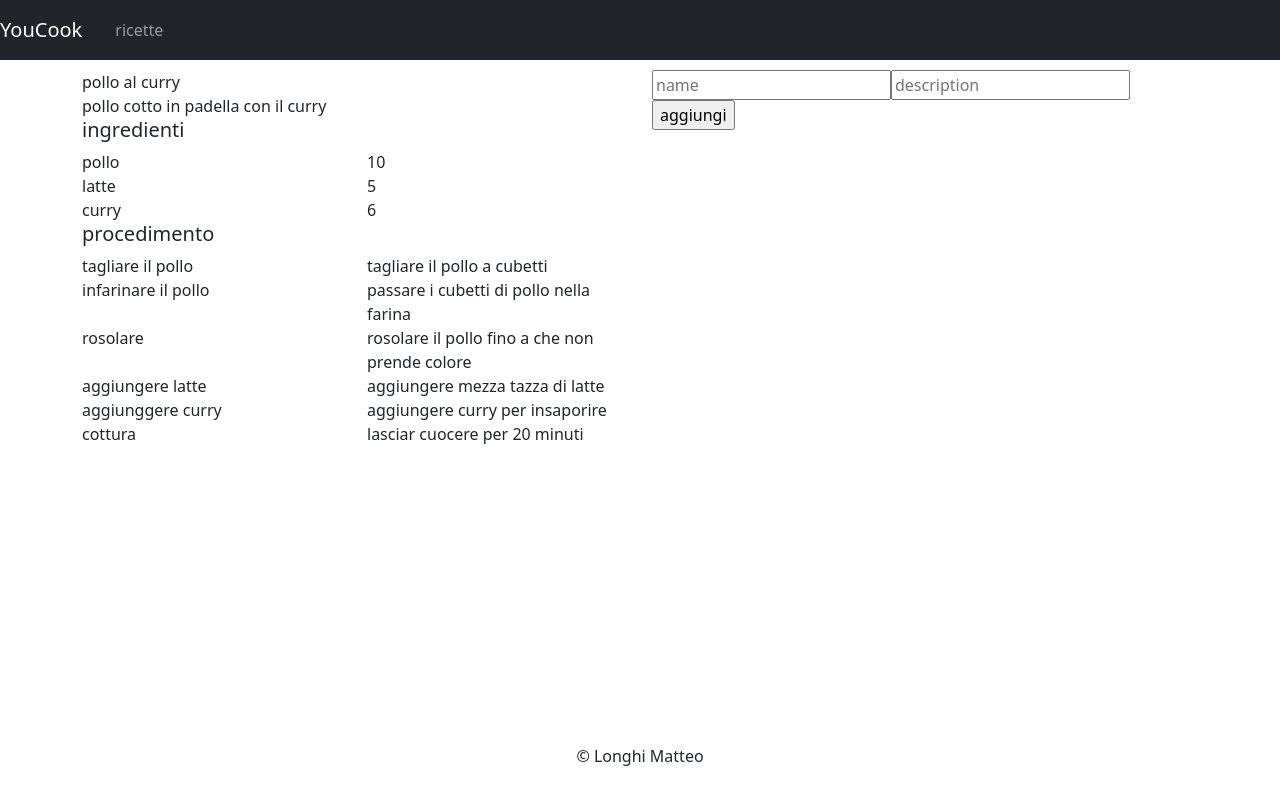
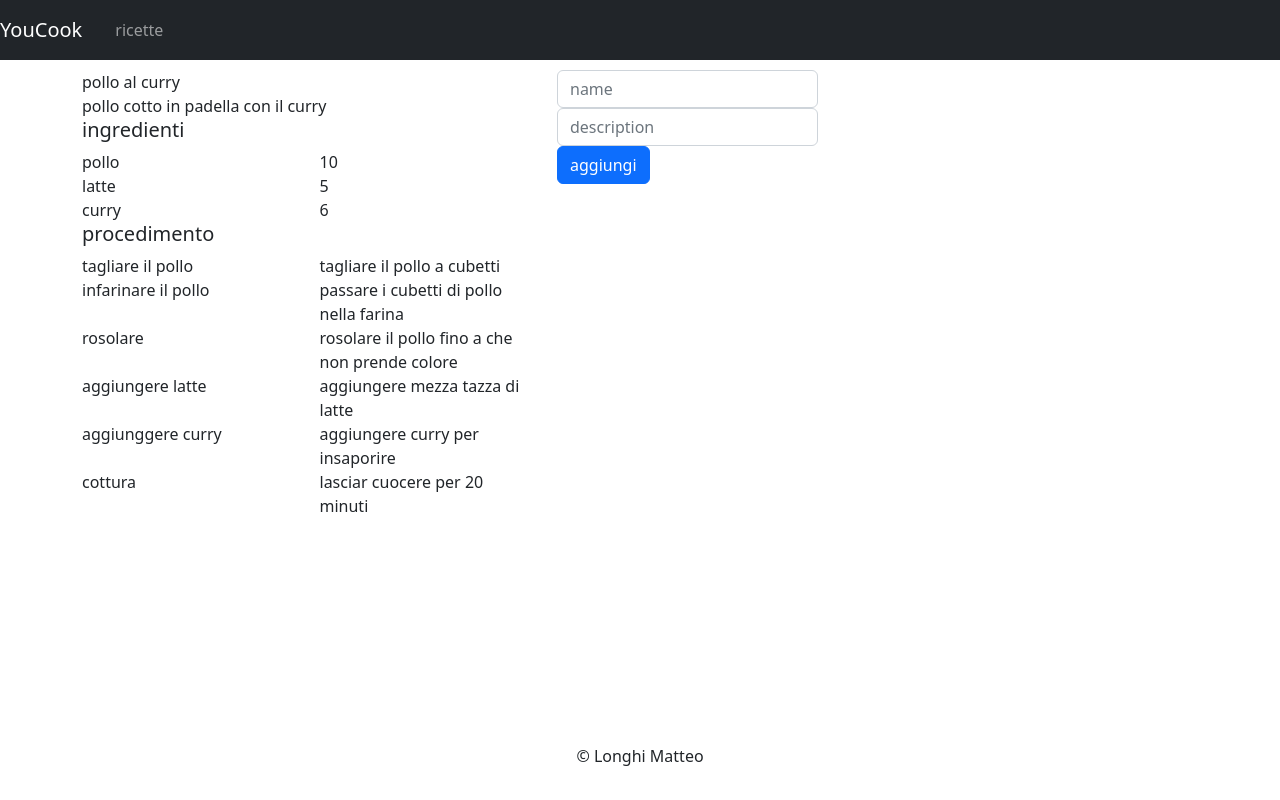
Before and after one commit to carnivuth/youCook, an Angular app: page /recipes in a window 1280 px wide. Built offline with nearby package versions, Linux system fonts and the light colour scheme.

Commit message:
view refactor

```diff
--- a/package.json
+++ b/package.json
@@ -11,6 +11,7 @@
   "private": true,
   "dependencies": {
     "@angular/animations": "^15.0.0",
+    "@angular/cdk": "^14.0.0",
     "@angular/common": "^15.0.0",
     "@angular/compiler": "^15.0.0",
     "@angular/core": "^15.0.0",
@@ -18,6 +19,8 @@
     "@angular/platform-browser": "^15.0.0",
     "@angular/platform-browser-dynamic": "^15.0.0",
     "@angular/router": "^15.0.0",
+    "@nebular/eva-icons": "10.0.0",
+    "@nebular/theme": "^10.0.0",
     "bootstrap": "^5.2.3",
     "jquery": "^3.6.1",
     "rxjs": "~7.5.0",
@@ -28,6 +31,7 @@
     "@angular-devkit/build-angular": "^15.0.0",
     "@angular/cli": "~15.0.0",
     "@angular/compiler-cli": "^15.0.0",
+    "@schematics/angular": "~15.0.0",
     "@types/jasmine": "~4.3.0",
     "jasmine-core": "~4.5.0",
     "karma": "~6.4.0",
--- a/src/app/login/login.component.html
+++ b/src/app/login/login.component.html
@@ -1,4 +1,6 @@
-
-<input  type="text" placeholder="email" [(ngModel)]="email"   required/>
-<input placeholder="password" type="password" [(ngModel)]="password" required=""/>
-<input type="button" name="login" id="login" (click)="login()" value="login">
+<div class="container"
+	style="margin-top: 70px;">
+<input  type="text" placeholder="email" [(ngModel)]="email" class="form-control"  required/>
+<input placeholder="password" type="password" [(ngModel)]="password" class="form-control" required=""/>
+<input type="button" name="login" id="login" (click)="login()" class="btn btn-primary" value="login">
+</div>
--- a/src/app/new-recipe/new-recipe.component.html
+++ b/src/app/new-recipe/new-recipe.component.html
@@ -1,5 +1,5 @@
 <form >
-    <input placeholder="name" type="text" name="name" id="name" [(ngModel)]="name"/>
-    <input placeholder="description" type="text" name="description" id="description" [(ngModel)]="description"/>
-    <input type="button" value="aggiungi" (click)="addRecipe()">
+    <input placeholder="name" type="text" name="name" id="inputGroup-sizing-sm" [(ngModel)]="name" class="form-control"/>
+    <input placeholder="description" type="text" name="description" id="inputGroup-sizing-sm" class="form-control" [(ngModel)]="description"/>
+    <input type="button" id="inputGroup-sizing-sm" class="btn btn-primary" value="aggiungi" (click)="addRecipe()">
 </form>
--- a/src/app/recipes-list/recipes-list.component.html
+++ b/src/app/recipes-list/recipes-list.component.html
@@ -1,17 +1,18 @@
 <div class="container"
 	style="margin-top: 70px;">
 	<div class="row">
-		<div class="col-sm">
+		<div class="col-sm-5">
 			<div *ngFor="let recipe of recipes"
 				class="row">
 				<app-recipe [recipe]="recipe"></app-recipe>
 			</div>
 
 		</div>
-
-		<div class="col-sm">
+		<div class="col-sm-3">
 			<app-new-recipe></app-new-recipe>
 
 		</div>
+
+
 	</div>
 </div>
```
Also changed, not shown: 1 other file (tests, documents, lock files or other folders).
